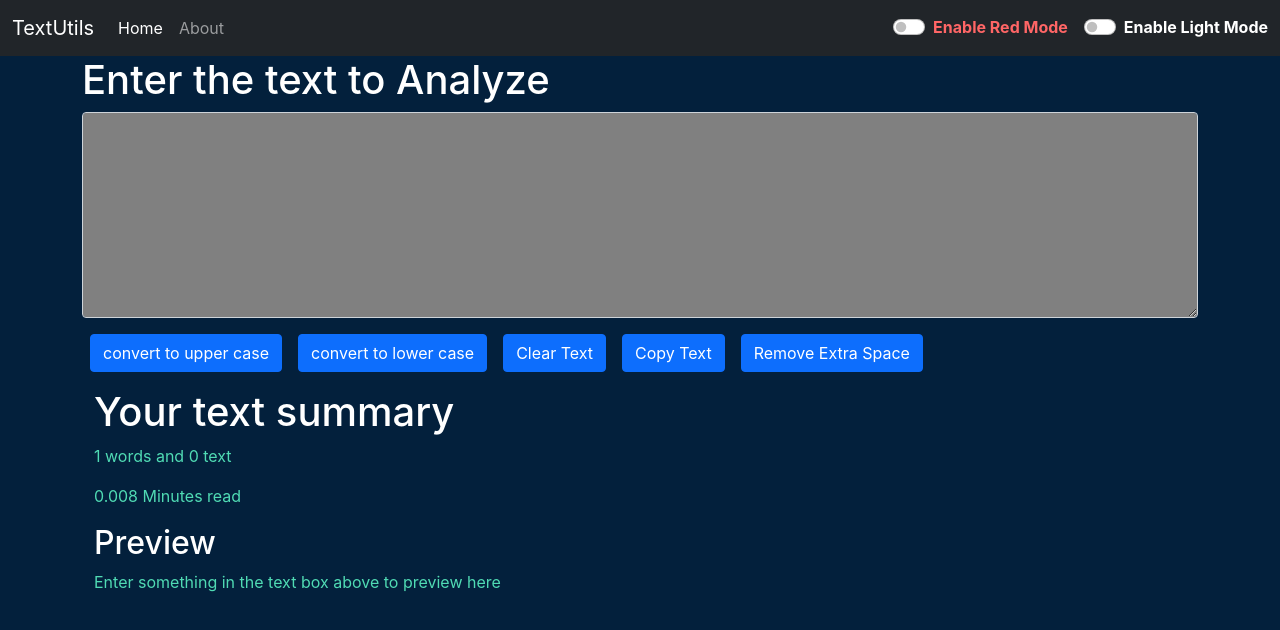
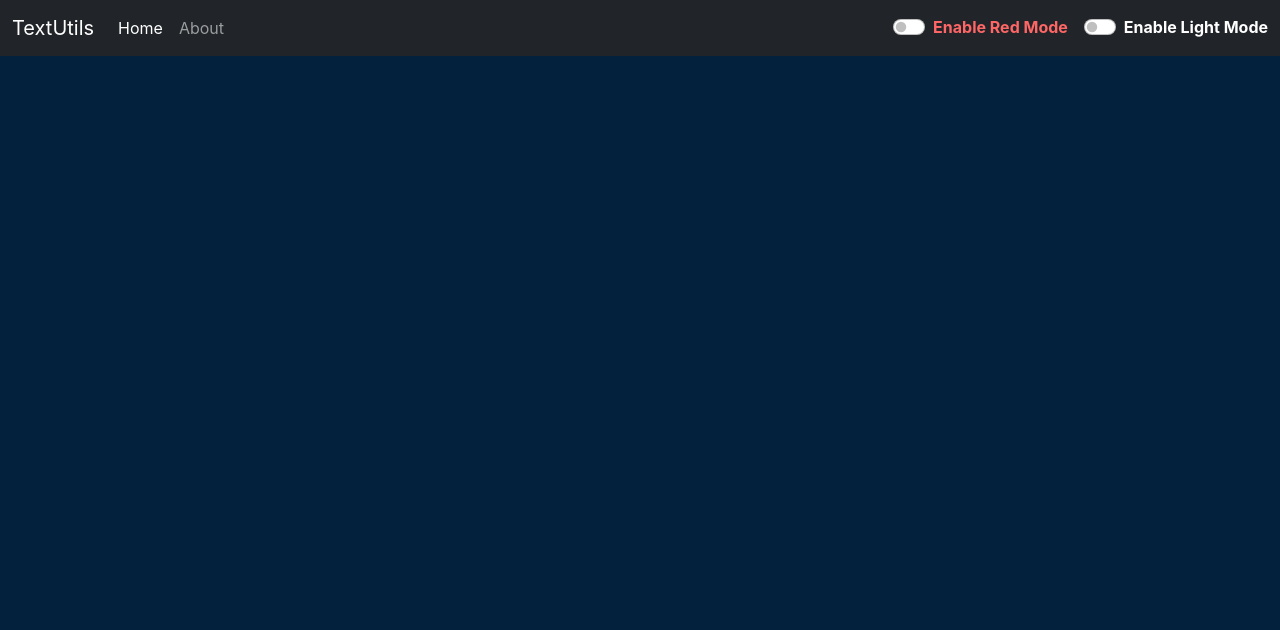
Before and after one commit to SATYASANA/ReactTextUtils, a React (Create React App) app: page / in a window 1280 px wide. Shown: the top 630 px of the page. Built offline with nearby package versions, Linux system fonts and the light colour scheme.

Commit message:
final commit

```diff
--- a/src/App.js
+++ b/src/App.js
@@ -71,7 +71,7 @@ const toggleMode=()=>{
 
   <div className='container'>
  <Routes>
- <Route exact path='/' element= {<TextForm title={"Enter your text"} mode={mode} heading={"Enter the text to Analyze"} showAlert={showAlert} />}/>
+ <Route exact path='/ReactTextUtils' element= {<TextForm title={"Enter your text"} mode={mode} heading={"Enter the text to Analyze"} showAlert={showAlert} />}/>
  <Route exact path="/text" element={<TextUtiLs/>}/>
   <Route exact path='/about' element={  <About />}/>
 
--- a/src/Navbar.js
+++ b/src/Navbar.js
@@ -13,7 +13,7 @@ export default function Navbar(props) {
     <div className="collapse navbar-collapse" id="navbarScroll">
       <ul className="navbar-nav me-auto my-2 my-lg-0 navbar-nav-scroll" >
         <li className="nav-item">
-          <NavLink className="nav-link active" aria-current="page" to="/">Home</NavLink>
+          <NavLink className="nav-link active" aria-current="page" to="/ReactTextUtils">Home</NavLink>
         </li>
         <li className="nav-item">
           <NavLink className="nav-link" to="/about">{props.about}</NavLink>
```
